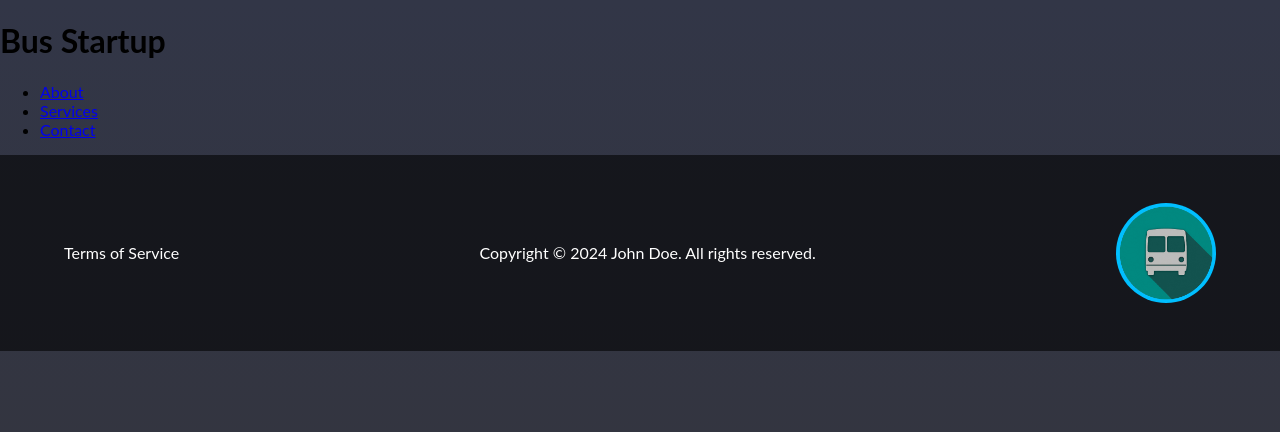
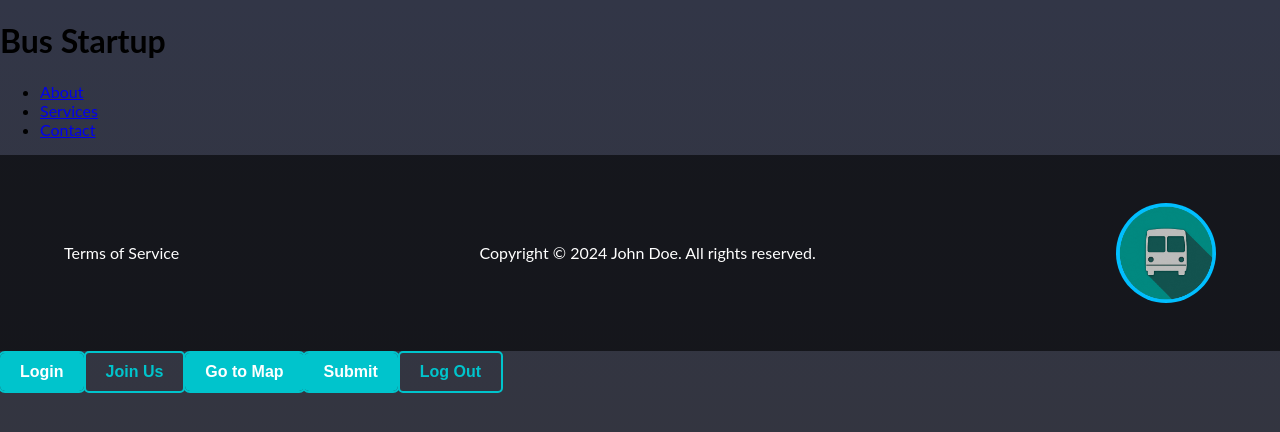
Before and after one commit to EdrinM22/BusStartupEpoka_frontend, a React (Vite) app in the folder bus-startup/: page / in a window 1280 px wide. Shown: the top 432 px of the page. Built offline with nearby package versions, Linux system fonts and the light colour scheme.

Commit message:
added buttons

```diff
--- a/bus-startup/src/App.jsx
+++ b/bus-startup/src/App.jsx
@@ -1,11 +1,20 @@
 import Header from "./components/Header"
 import Footer from "./components/Footer"
-
+import LoginButton from "./components/custom_elements/login_button"
+import JoinUsButton from "./components/custom_elements/join_us_button"
+import GoToMap from "./components/custom_elements/go_to_map.button"
+import SubmitButton from "./components/custom_elements/submit_button"
+import LogOutButton from "./components/custom_elements/logout_button"
 function App() {
   return (
     <>
       <Header />
       <Footer />
+      <LoginButton/>
+      <JoinUsButton/>
+      <GoToMap/>
+      <SubmitButton/>
+      <LogOutButton/>
     </>
   )
 }
--- /dev/null
+++ b/bus-startup/src/components/custom_elements/go_to_map.button.jsx
@@ -0,0 +1,9 @@
+const GoToMap = () => {
+    return (
+      <button className="blue-button">
+        Go to Map
+      </button>
+    );
+  }
+
+  export default GoToMap;
--- /dev/null
+++ b/bus-startup/src/components/custom_elements/join_us_button.jsx
@@ -0,0 +1,9 @@
+const JoinUsButton = () => {
+    return (
+      <button className="blue-outline-button">
+        Join Us
+      </button>
+    );
+  }
+
+  export default JoinUsButton;
--- /dev/null
+++ b/bus-startup/src/components/custom_elements/login_button.jsx
@@ -0,0 +1,9 @@
+const LoginButton = () => {
+    return (
+      <button className="blue-button">
+        Login
+      </button>
+    );
+  }
+
+  export default LoginButton;
--- /dev/null
+++ b/bus-startup/src/components/custom_elements/logout_button.jsx
@@ -0,0 +1,9 @@
+const LogOutButton = () => {
+    return (
+      <button className="blue-outline-button">
+        Log Out
+      </button>
+    );
+  }
+
+  export default LogOutButton;
--- /dev/null
+++ b/bus-startup/src/components/custom_elements/submit_button.jsx
@@ -0,0 +1,9 @@
+const SubmitButton = () => {
+    return (
+      <button className="blue-button">
+        Submit
+      </button>
+    );
+  }
+
+  export default SubmitButton;
--- a/bus-startup/src/index.css
+++ b/bus-startup/src/index.css
@@ -34,3 +34,38 @@ body{
   background-color: #00BFFF;
   border-radius: 50%;
 }
+/*! ------------------------------------- LIGHTBLUE BUTTON ------------------------------------- */
+.blue-button {
+  background-color: #00C4CC;
+  color: white;
+  padding: 10px 20px;
+  border: none;
+  border-radius: 5px;
+  font-size: 16px;
+  font-weight: bold;
+  cursor: pointer;
+  outline: #00C4CC solid 2px;
+  transition: background-color 0.3s;
+}
+
+.blue-button:hover {
+  background-color: #00A4AC;
+}
+
+/*! ------------------------------------- LIGHTBLUE OUTLINE BUTTON ------------------------------------- */
+.blue-outline-button {
+  background-color: #00c5cc00;
+  color: #00C4CC;
+  padding: 10px 20px;
+  border: 2px solid #00C4CC;
+  border-radius: 5px;
+  font-size: 16px;
+  font-weight: bold;
+  cursor: pointer;
+  outline: none;
+  transition: background-color 0.3s;
+}
+
+.blue-outline-button:hover {
+  background-color: #00A4AC;
+}
```
